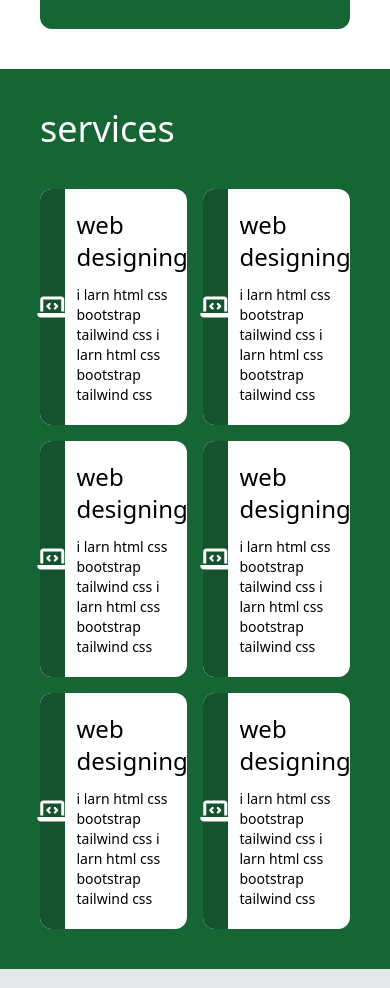
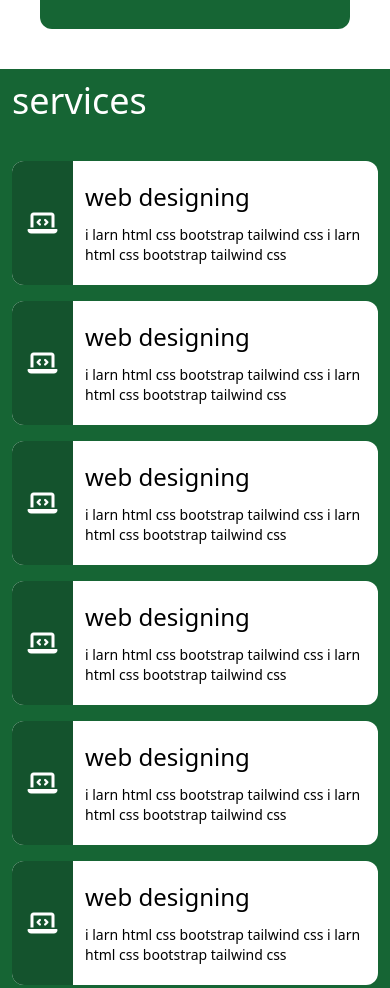
Before and after one commit to mahajanpare/tailwind_css, a website: page src/index.html in a window 390 px wide. Shown: the part 3657-4645 px from the top of the page. Drawn offline with Linux system fonts and the light colour scheme; files whose address does not match are found by name.

Commit message:
add grid

```diff
--- a/src/index.html
+++ b/src/index.html
@@ -145,12 +145,12 @@
 
   </section>
 
-  <section id="services" class="bg-green-800 p-10">
+  <section id="services" class="bg-green-800 lg:p-10 md:p-5 p-3">
     <div class="mb-10 text-white">
       <h1 class="text-4xl fond-bold">services</h1>
     </div>
 
-    <div class="grid grid-cols-2 gap-4">
+    <div class="grid md:grid-cols-2 gap-4">
 
       <div class="grid grid-cols-12 bg-white rounded-xl">
         <div class="bg-green-900 col-span-2 rounded-l-xl flex justify-center place-items-center text-white">
```
Also changed, not shown: dist/output.css.
